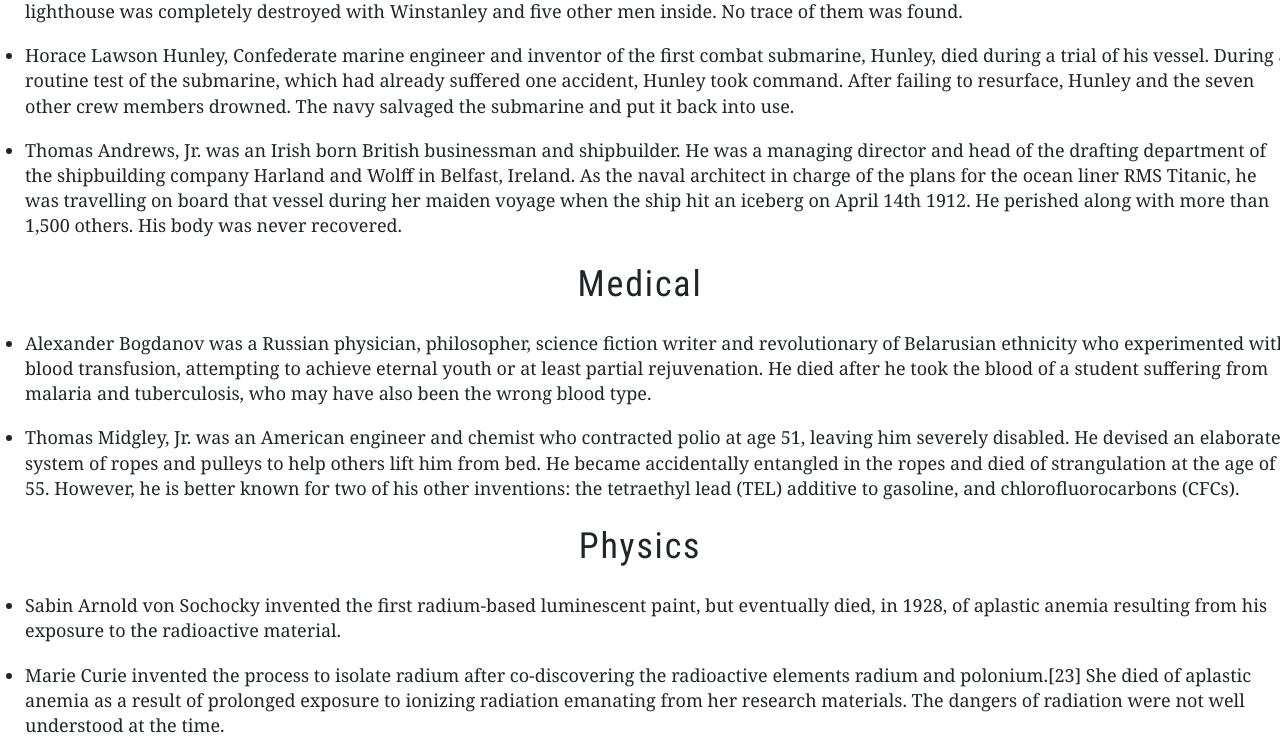
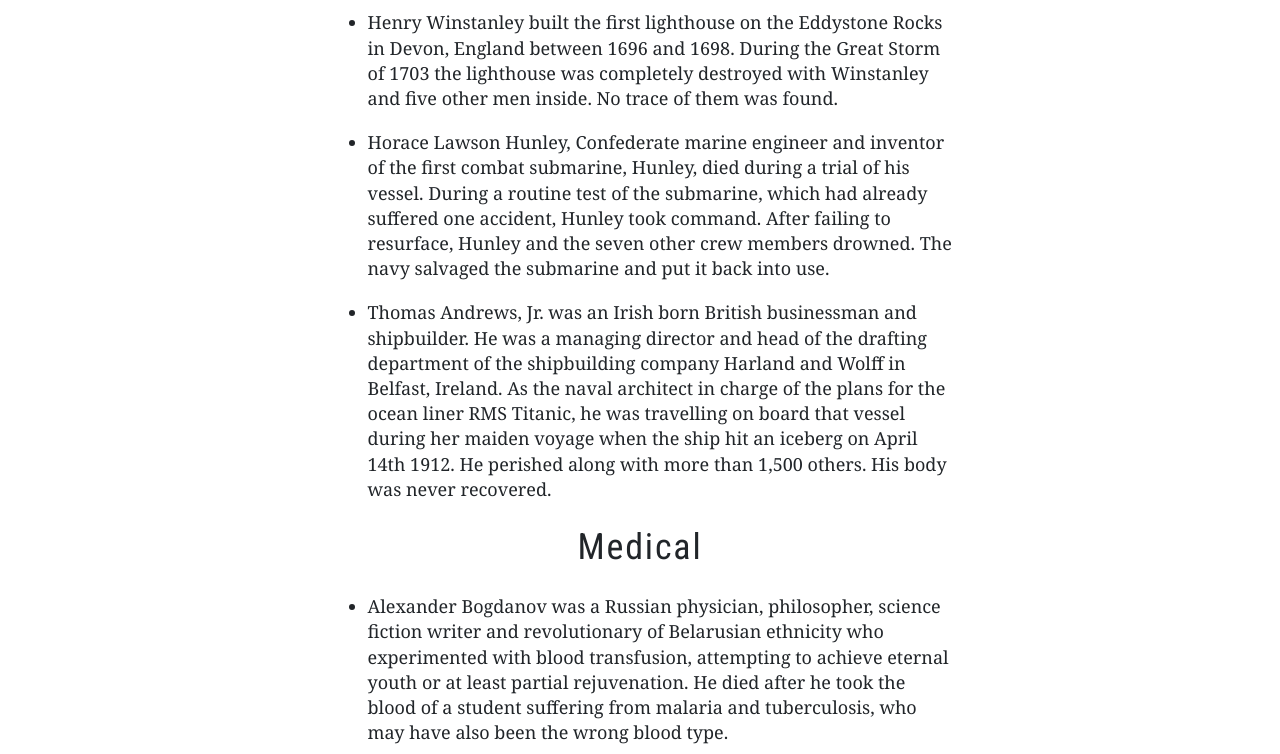
Before and after one commit to Starfox505/CSSAssignment08, a plain HTML site: page index.html in a window 1280 px wide. Shown: the part 784-1538 px from the top of the page. Drawn offline with nearby package versions, Linux system fonts and the light colour scheme.

Commit message:
Update index.html
Column set for the nav, main, and aside. The bootstrap grid is always a 12 grid layout. Therefore, the nav was set to 3 to give it a 1/4 of the page length, the main was set to 6 to give it 1/2 of the page length, and the aside was give 3 to also give it 1/4 of the page length.

```diff
--- a/index.html
+++ b/index.html
@@ -21,7 +21,7 @@
 	</div>
 	<div id="main-container">
 		<div class="row">
-			<nav>
+			<nav class="col-3">
 				<ul>
 					<li><a href="#automotive">Automotive</a></li>
 					<li><a href="#maritime">Maritime</a></li>
@@ -30,7 +30,7 @@
 					<li><a href="#myths">Popular Myths and Related Stories</a></li>
 				</ul>
 			</nav>
-			<main>
+			<main class="col-6">
 				<section id="intro">
 					<h2>What is this list?</h2>
 					<p>This is a list of inventors whose deaths were in some manner caused by or related to a product,
@@ -158,7 +158,7 @@
 					</ul>
 				</section>
 			</main>
-			<aside>
+			<aside class="col-3">
 				<h2>Additional Notes</h2>
 				<p>Some other interesting and similar links around the web:</p>
 				<ul>
```
